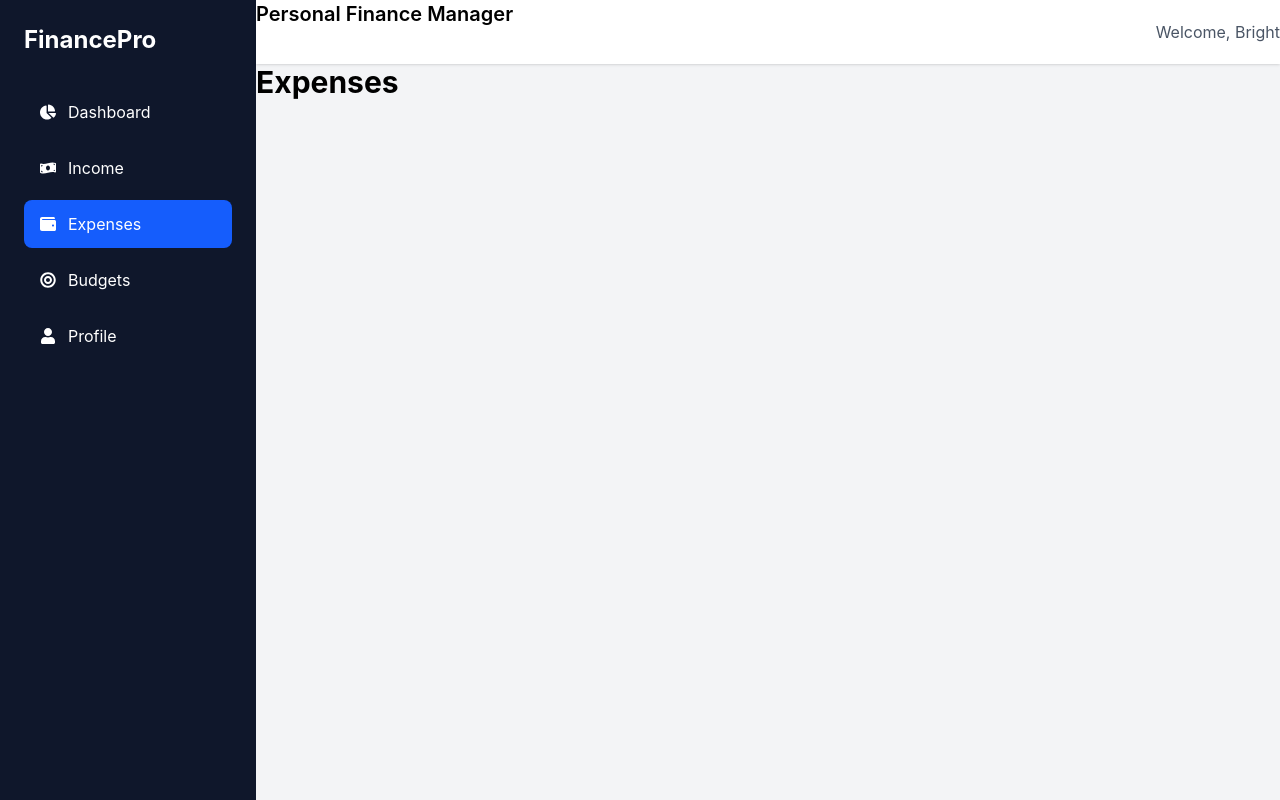
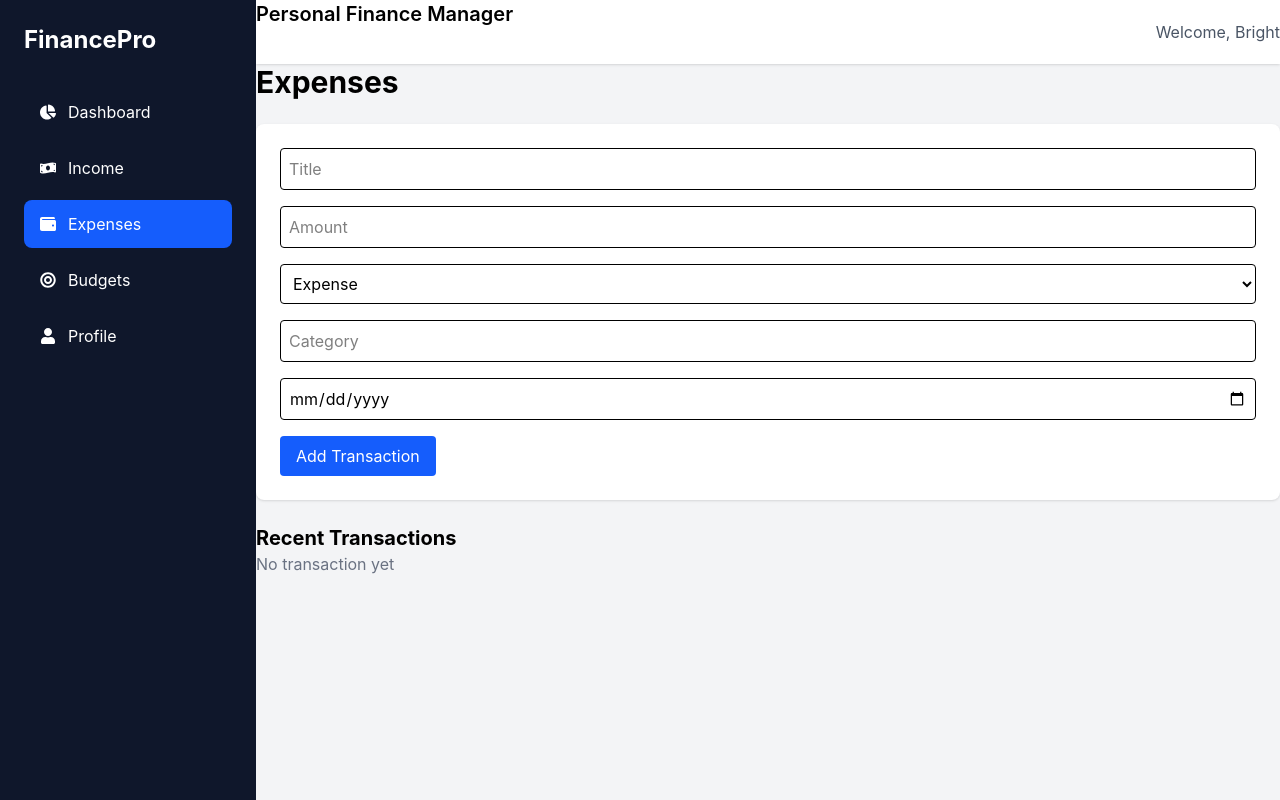
Before and after one commit to ngalandebright-alt/personal-finance-manager, a React (Vite) app in the folder client/: page /expenses in a window 1280 px wide. Built offline with nearby package versions, Linux system fonts and the light colour scheme.

Commit message:
Add transaction management and dynamic dashboard

```diff
--- a/client/src/components/dashboard/SpendingChart.tsx
+++ b/client/src/components/dashboard/SpendingChart.tsx
@@ -1,3 +1,4 @@
+import { useContext } from "react";
 import {
   BarChart,
   Bar,
@@ -6,38 +7,104 @@ import {
   CartesianGrid,
   Tooltip,
   ResponsiveContainer,
-
 } from "recharts";
 
-const data =[
-    { month: "Jan", income: 5000, Expenses: 3200 },
-    { month: "Feb", income: 7000, Expenses: 3200 },
-    { month: "Mar", income: 6500, Expenses: 3200 },
-    { month: "Apr", income: 8000, Expenses: 3200 },
-    { month: "May", income: 9000, Expenses: 3200 },
-    { month: "Jun", income: 8500, Expenses: 3200 },
-];
+import { TransactionContext } from "../../context/TransactionContext";
+
 
 export default function SpendingChart() {
+
+  const context = useContext(TransactionContext);
+
+  if (!context) return null;
+
+  const { transactions } = context;
+
+
+  const groupedData = transactions.reduce(
+    (acc, transaction) => {
+
+      const category = transaction.category || "Other";
+
+
+      if (!acc[category]) {
+        acc[category] = {
+          name: category,
+          income: 0,
+          expenses: 0,
+        };
+      }
+
+
+      if (transaction.type === "income") {
+        acc[category].income += transaction.amount;
+      }
+
+
+      if (transaction.type === "expense") {
+        acc[category].expenses += transaction.amount;
+      }
+
+
+      return acc;
+
+    },
+    {} as Record<
+      string,
+      {
+        name: string;
+        income: number;
+        expenses: number;
+      }
+    >
+  );
+
+
+  const data = Object.values(groupedData);
+
+
   return (
     <div className="rounded-xl bg-white p-6 shadow-md">
+
       <h2 className="mb-6 text-xl font-semibold">
         Spending Overview
       </h2>
 
+
       <div className="h-80">
+
         <ResponsiveContainer width="100%" height="100%">
+
           <BarChart data={data}>
+
             <CartesianGrid strokeDasharray="3 3" />
-                        <XAxis dataKey="month" />
-                        <YAxis/>
-                        <Tooltip/>
 
-                        <Bar dataKey="income" fill="#16a34a"/>
-                        <Bar dataKey="expenses" fill="#dc2626"/>
+            <XAxis dataKey="name" />
+
+            <YAxis />
+
+            <Tooltip />
+
+
+            <Bar
+              dataKey="income"
+              fill="#16a34a"
+              name="Income"
+            />
+
+
+            <Bar
+              dataKey="expenses"
+              fill="#dc2626"
+              name="Expenses"
+            />
+
           </BarChart>
+
         </ResponsiveContainer>
+
       </div>
+
     </div>
   );
 }
--- a/client/src/components/dashboard/SummaryCards.tsx
+++ b/client/src/components/dashboard/SummaryCards.tsx
@@ -1,30 +1,56 @@
+import { useContext } from "react";
 import SummaryCard from "./SummaryCard";
+import { TransactionContext } from "../../context/TransactionContext";
+
+
 export default function SummaryCards() {
+    const context = useContext(TransactionContext);
+    if (!context) return null;
+    const { transactions } = context;
+
+    const totalIncome = transactions
+       .filter((transaction) => transaction.type === "income")
+       .reduce(
+        (total, transaction) => total + transaction.amount,
+        0
+       );
+
+       const totalExpenses = transactions
+         .filter((transaction) => transaction.type === "expense")
+         .reduce(
+            (total, transaction) => total + transaction.amount,
+            0
+         );
+
+         const balance = totalIncome - totalExpenses;
+
          return(
             <div className="grid gap-6 md:grid-cols-2 xl:grid-cols-4">
+
                 <SummaryCard
                    title="Total Balance"
-               amount="ZMW 12,500"
+                   amount={`ZMW ${balance}`}
                    color="text-blue-600"
                    />
 
                 <SummaryCard
                    title="Income"
-               amount="ZMW 18,000"
+                   amount={`ZMW ${totalIncome}`}
                    color="text-green-600"
                    />
 
                    <SummaryCard
                       title="Expenses"
-               amount="ZMW 5,500"
+                      amount={`ZMW ${totalExpenses}`}
                       color="text-red-600"
                       />
 
                 <SummaryCard
                    title="Savings"
-               amount="ZMW 12,500"
-               color="text-purple-600"
+                   amount={`ZMW ${balance}`}
+                   color="text-red-600"
                    />
+
             </div>
          );
 }
--- /dev/null
+++ b/client/src/components/transactions/AddTransaction.tsx
@@ -0,0 +1,112 @@
+import { useContext, useState } from "react";
+import { TransactionContext } from "../../context/TransactionContext";
+
+export default function AddTransaction() {
+
+  const context = useContext(TransactionContext);
+  const [title, setTitle] = useState("");
+  const [amount, setAmount] = useState("");
+  const [type, setType] = useState<"income" | "expense">("expense");
+  const [category, setCategory] = useState("");
+  const [date, setDate] = useState("");
+
+
+  if (!context) return null;
+
+  const { addTransaction } = context;
+
+
+  function handleSubmit(e: React.FormEvent) {
+    e.preventDefault();
+
+
+    const newTransaction = {
+      id: Date.now(),
+      title,
+      amount: Number(amount),
+      type,
+      category,
+      date,
+    };
+
+
+    addTransaction(newTransaction);
+
+
+
+    setTitle("");
+    setAmount("");
+    setCategory("");
+    setDate("");
+    setType("expense");
+  }
+
+
+  return (
+    <form
+      onSubmit={handleSubmit}
+      className="bg-white p-6 rounded-lg shadow space-y-4"
+    >
+
+      <input
+        className="w-full border rounded p-2"
+        type="text"
+        placeholder="Title"
+        value={title}
+        onChange={(e) => setTitle(e.target.value)}
+      />
+
+
+      <input
+        className="w-full border rounded p-2"
+        type="number"
+        placeholder="Amount"
+        value={amount}
+        onChange={(e) => setAmount(e.target.value)}
+      />
+
+
+      <select
+        className="w-full border rounded p-2"
+        value={type}
+        onChange={(e) =>
+          setType(e.target.value as "income" | "expense")
+        }
+      >
+        <option value="expense">
+          Expense
+        </option>
+
+        <option value="income">
+          Income
+        </option>
+      </select>
+
+
+      <input
+        className="w-full border rounded p-2"
+        type="text"
+        placeholder="Category"
+        value={category}
+        onChange={(e) => setCategory(e.target.value)}
+      />
+
+
+      <input
+        className="w-full border rounded p-2"
+        type="date"
+        value={date}
+        onChange={(e) => setDate(e.target.value)}
+      />
+
+
+      <button
+        type="submit"
+        className="bg-blue-600 text-white px-4 py-2 rounded"
+      >
+        Add Transaction
+      </button>
+
+    </form>
+  );
+}
--- /dev/null
+++ b/client/src/components/transactions/TransactionList.tsx
@@ -0,0 +1,64 @@
+import { useContext } from "react";
+import { TransactionContext } from "../../context/TransactionContext";
+
+
+export default function TransactionList() {
+
+    const context  = useContext(TransactionContext);
+
+    if  (!context) return null;
+
+    const { transactions } = context;
+
+    return (
+        <div>
+            <h2 className="text-xl font-bold">
+                Recent Transactions
+            </h2>
+
+            {transactions.length === 0 ? (
+                <p className="text-gray-500">
+                    No transaction yet
+                </p>
+            ) : (
+                transactions.map((transaction) => (
+                    <div
+                       key={transaction.id}
+                       className="border-b pb-3"
+                       >
+                        <div className="flex justify-between">
+
+                            <div>
+
+                                <h3 className="font-semibold">
+                                    {transaction.title}
+                                </h3>
+
+                                <p className="text-sm text-gray-500">
+                                    {transaction.category}
+                                </p>
+                            </div>
+
+                            <div>
+                                <p
+                                   className={
+                                    transaction.type === "income"
+                                    ? "text-green-600 font-bold"
+                                    : "text-red-600 font-bold"
+                                   }
+                                >
+                                    {transaction.type === "income" ? "+" : "-"}
+                                    {transaction.amount} ZMW
+                                </p>
+
+                                <p className="text-sm text-gray-500">
+                                    {transaction.date}
+                                </p>
+                            </div>
+                        </div>
+                    </div>
+                ))
+            )}
+        </div>
+    );
+}
--- /dev/null
+++ b/client/src/context/BudgetContext.ts
@@ -0,0 +1,10 @@
+import { createContext } from "react";
+import type { Budget } from "../types/budget";
+
+interface BudgetContextType {
+    budget: Budget[];
+    addBudget: (budget: Budget) => void;
+}
+
+export const BudgetContext =
+   createContext<BudgetContextType | undefined>(undefined);
--- /dev/null
+++ b/client/src/context/BudgetProvider.tsx
@@ -0,0 +1,30 @@
+import { useState, type ReactNode } from "react";
+import type { Budget } from "../types/budget";
+import { BudgetContext } from "./BudgetContext";
+
+export default function BudgetProvider({
+    children,
+}: {
+    children: ReactNode;
+}) {
+
+    const [budget, setBudget] = useState<Budget[]>([]);
+
+    function addBudget(budget: Budget) {
+        setBudget((prev)=> [
+            ...prev,
+            budget
+        ]);
+    }
+
+    return (
+        <BudgetContext.Provider
+           value={{
+             budget,
+             addBudget,
+           }}
+        >
+            {children}
+        </BudgetContext.Provider>
+    );
+}
--- /dev/null
+++ b/client/src/context/TransactionContext.ts
@@ -0,0 +1,11 @@
+import { createContext } from "react";
+import type { Transaction } from "../types/transaction";
+
+
+interface TransactionContextType {
+    transactions: Transaction[];
+    addTransaction: (transaction: Transaction) => void;
+}
+
+export const TransactionContext =
+  createContext<TransactionContextType | undefined> (undefined);
--- /dev/null
+++ b/client/src/context/TransactionProvider.tsx
@@ -0,0 +1,31 @@
+import { useState, type ReactNode } from "react";
+import type { Transaction } from "../types/transaction";
+import { TransactionContext } from "./TransactionContext";
+
+
+export default function TransactionProvider({
+    children,
+}: {
+    children: ReactNode;
+
+}) {
+    const [transactions, setTransactions] = useState<Transaction[]>([]);
+
+    function addTransaction(transaction: Transaction) {
+        setTransactions((prev) => [
+            ...prev,
+            transaction
+        ]);
+    }
+
+    return (
+        <TransactionContext.Provider
+           value={{
+            transactions,
+            addTransaction,
+           }}
+        >
+            {children}
+        </TransactionContext.Provider>
+    );
+}
--- a/client/src/main.tsx
+++ b/client/src/main.tsx
@@ -1,12 +1,17 @@
 import React from "react";
 import ReactDOM from "react-dom/client";
-import App from "./App";
+import App from "./App.tsx";
 import "./index.css";
-
-
-ReactDOM.createRoot(document.getElementById("root")!).render(
+import TransactionProvider from "./context/TransactionProvider";
+import BudgetProvider from "./context/BudgetProvider";
+ReactDOM.createRoot(
+  document.getElementById("root")!
+).render(
   <React.StrictMode>
-
-  <App/>
+    <TransactionProvider>
+      <BudgetProvider>
+      <App />
+      </BudgetProvider>
+    </TransactionProvider>
   </React.StrictMode>
 );
--- a/client/src/pages/Expenses/Expenses.tsx
+++ b/client/src/pages/Expenses/Expenses.tsx
@@ -1,3 +1,15 @@
+import AddTransaction from "../../components/transactions/AddTransaction";
+import TransactionList from "../../components/transactions/TransactionList";
+
+
 export default function Expenses() {
-  return <h1 className="text-3xl font-bold">Expenses</h1>;
+    return (
+        <div className="space-y-6">
+            <h1 className="text-3xl font-bold">
+                Expenses
+            </h1>
+            <AddTransaction/>
+            <TransactionList/>
+        </div>
+    );
 }
--- /dev/null
+++ b/client/src/types/budget.ts
@@ -0,0 +1,5 @@
+export interface Budget {
+    id: number;
+    category: string;
+    limit: number;
+}
--- /dev/null
+++ b/client/src/types/transaction.ts
@@ -0,0 +1,8 @@
+export interface Transaction {
+    id: number;
+    title: string;
+    amount: number;
+    type: "income" | "expense";
+    category: string;
+    date: string;
+}
```
Lines whose indentation alone changed are shown as unchanged.
